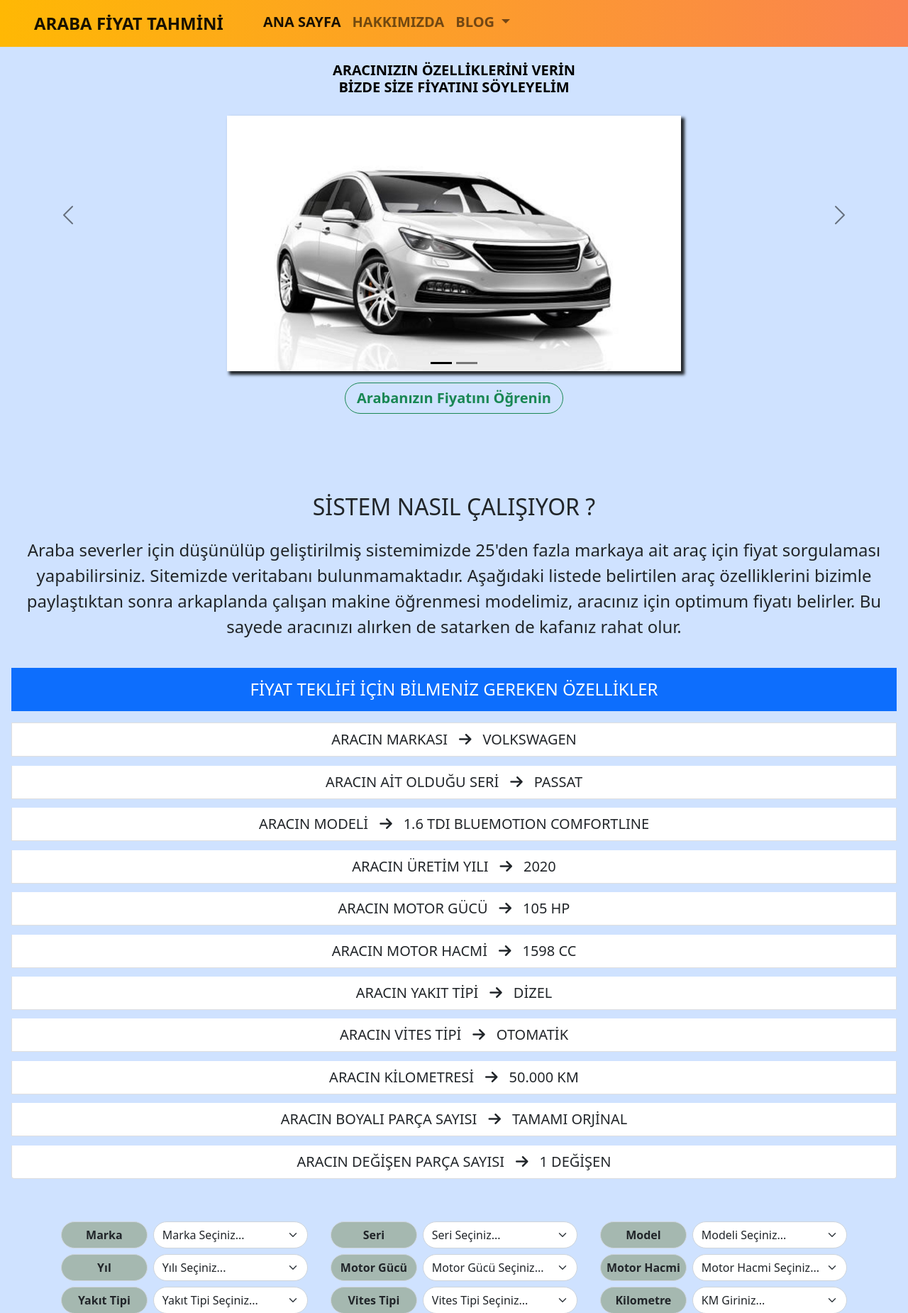
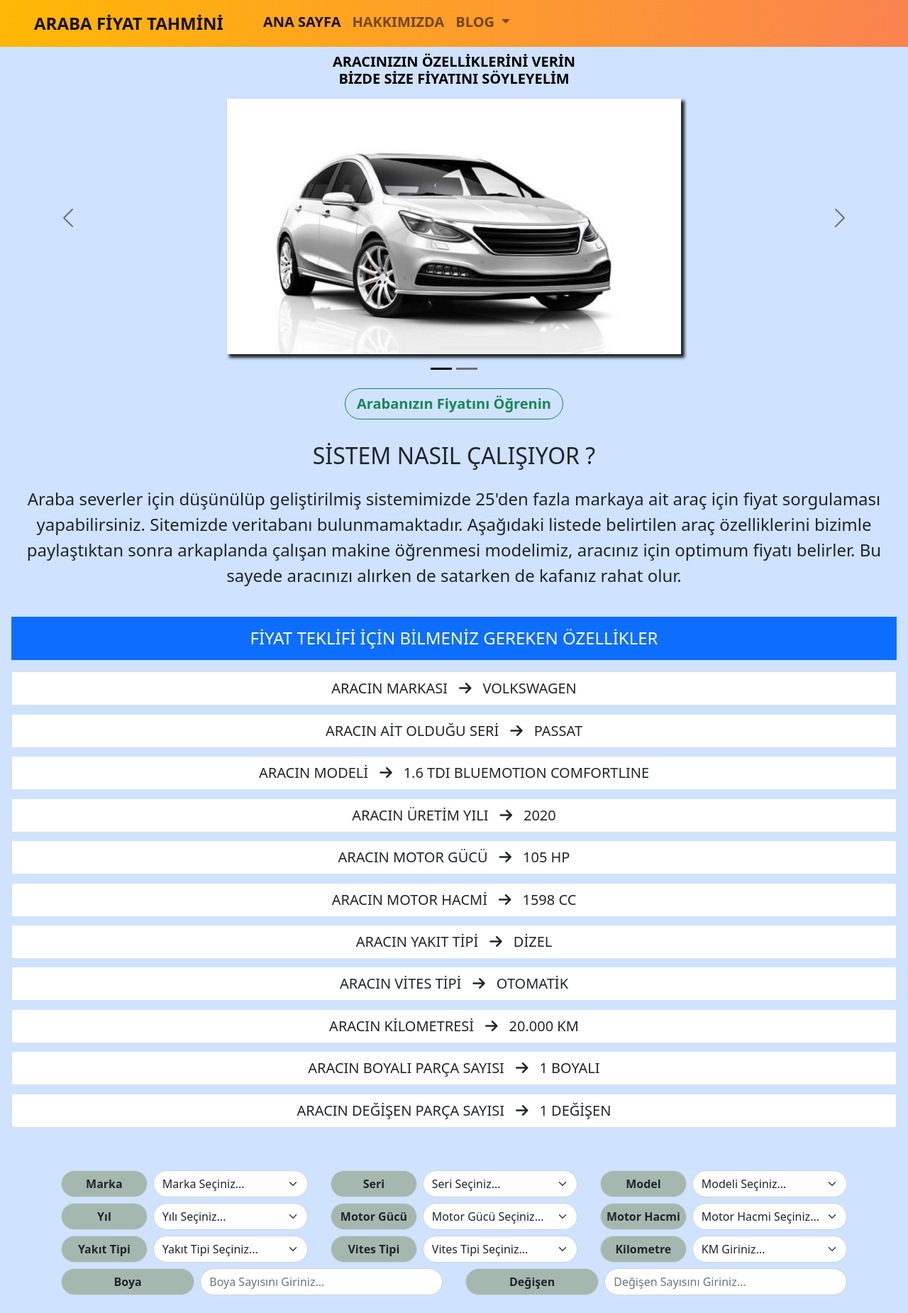
Before and after one commit to yasintsc99/Car-Price-Prediction, a Django app: page / in a window 1280 px wide. Shown: the top 1850 px of the page at 71% size. Run offline with Django 4.2, Linux system fonts and the light colour scheme; some libraries are stand-ins or nearby versions.

Commit message:
Slider indicators Düzenlemesi

```diff
--- a/templates/pages/mainpage.html
+++ b/templates/pages/mainpage.html
@@ -21,14 +21,14 @@
     ></button>
   </section>
   <section class="carousel-inner">
-    <section class="carousel-item active pt-5">
+    <section class="carousel-item active pt-4">
       <img
         src="{% static 'photos/araba.jpg' %}"
-        class="d-flex mx-auto mt-5 mb-3"
+        class="d-flex mx-auto my-5"
         alt="..."
       />
       <section
-        class="carousel-caption"
+        class="carousel-caption mx-auto pt-2"
         style="position: absolute; top: 0px; margin: auto"
       >
         <h5 class="mb-5 fw-bold fs-5">
@@ -37,15 +37,15 @@
         </h5>
       </section>
     </section>
-    <section class="carousel-item pt-5">
+    <section class="carousel-item pt-4">
       <img
         src="{% static 'photos/Markalar.jpg' %}"
-        class="d-flex mx-auto mt-5 mb-3"
+        class="d-flex mx-auto my-5"
         alt="..."
       />
 
       <section
-        class="carousel-caption mx-auto pb-5"
+        class="carousel-caption mx-auto pt-2"
         style="position: absolute; top: 0px"
       >
         <h5 class="fw-bold fs-5">
@@ -74,10 +74,10 @@
   </button>
 </section>
 <section class="row mx-0 px-0">
-  <section class="col d-flex justify-content-center pb-5">
+  <section class="col d-flex justify-content-center">
     <a
       href="#FiyatTahmin"
-      class="btn btn-outline-success rounded-pill fs-5 px-3 fw-bolder mb-5"
+      class="btn btn-outline-success rounded-pill fs-5 px-3 fw-bolder mb-3"
     >
       Arabanızın Fiyatını Öğrenin
     </a>
@@ -145,12 +145,12 @@
               <li class="list-group-item d-flex fs-5 justify-content-center">
                 ARACIN KİLOMETRESİ
                 <span class="mx-3"> <i class="fas fa-arrow-right"></i></span>
-                50.000 KM
+                20.000 KM
               </li>
               <li class="list-group-item d-flex fs-5 justify-content-center">
                 ARACIN BOYALI PARÇA SAYISI
                 <span class="mx-3"> <i class="fas fa-arrow-right"></i></span>
-                TAMAMI ORJİNAL
+                1 BOYALI
               </li>
               <li class="list-group-item d-flex fs-5 justify-content-center">
                 ARACIN DEĞİŞEN PARÇA SAYISI
```
